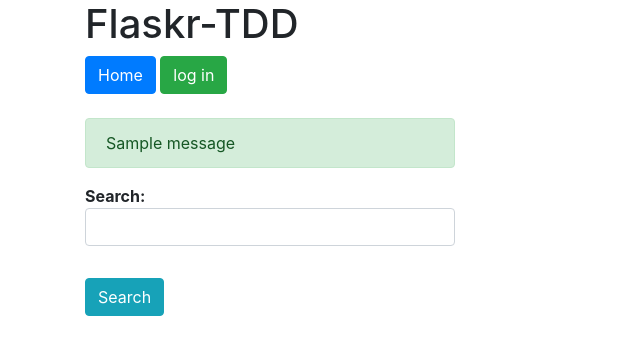
After one commit to BrickBeard/Flaskr-TDD, a Flask app: page /search/ in a window 1280 px wide. The commit adds this page. Shown: the top 355 px of the page, without its empty margins (0-640 px from the left). Run offline with Flask 2, Linux system fonts and the light colour scheme; one stand-in notice (Sample message) is shown; some libraries are stand-ins or nearby versions.

Commit message:
Updated the test file and added the search page.

```diff
--- a/app.py
+++ b/app.py
@@ -109,5 +109,13 @@ def delete_entry(post_id):
         result = {'status': 0, 'message': repr(e)}
     return jsonify(result)
 
+@app.route('/search/', methods=['GET'])
+def search():
+    query = request.args.get('query')
+    entries = db.session.query(models.Flaskr)
+    if query:
+        return render_template('search.html', entries=entries, query=query)
+    return render_template('search.html')
+
 if __name__ == '__main__':
     app.run(host='0.0.0.0', port=5050)
--- a/templates/index.html
+++ b/templates/index.html
@@ -9,7 +9,7 @@
     <div class="container">
 
     <h1>Flaskr-TDD</h1>
-
+    <a class='btn btn-info'  role='button' href="{{ url_for('search') }}">Search</a>
     {% if not session.logged_in %}
       <a class="btn btn-success" role="button" href="{{ url_for('login') }}">log in</a>
     {% else %}
--- /dev/null
+++ b/templates/search.html
@@ -0,0 +1,48 @@
+<!DOCTYPE html>
+<html>
+<head>
+    <title>Flaskr</title>
+    <link rel="stylesheet" type="text/css" href="//stackpath.bootstrapcdn.com/bootstrap/4.1.1/css/bootstrap.min.css">
+</head>
+<body>
+
+    <div class="container">
+
+        <h1>Flaskr-TDD</h1>
+        <a class="btn btn-primary" role="button" href="{{ url_for('index') }}"> Home </a>
+        {% if not session.logged_in %}
+            <a class="btn btn-success" role="button" href="{{ url_for('login') }}">log in</a>
+        {% else %}
+            <a class="btn btn-warning" role="button" href="{{ url_for('logout') }}">log out</a>
+        {% endif %}
+
+        <br><br>
+
+        {% for message in get_flashed_messages() %}
+            <div class="flash alert alert-success col-sm-4" role="success">{{ message }}</div>
+        {% endfor %}
+
+        <form action="{{ url_for('search') }}" method="get" class="from-group">
+            <dl>
+                <dt>Search:</dt>
+                <dd><input type="text" name="query" class="form-control col-sm-4" ></dd>
+                <br>
+                <dd><input type="submit" class="btn btn-info" value="Search" ></dd>
+            </dl>
+        </form>
+
+        <ul class="entries">
+        {% for entry in entries %}
+            {% if query.lower() in entry.title.lower() or query.lower() in entry.text.lower() %}
+                <li class="entry"><h2 id="{{ entry.post_id }}">{{ entry.title }}</h2>{{ entry.text|safe }}</li>
+            {% endif %}
+        {% endfor %}
+        </ul>
+    </div>
+
+<script src="//code.jquery.com/jquery-2.2.4.min.js"></script>
+<script src="//stackpath.bootstrapcdn.com/bootstrap/4.1.1/js/bootstrap.min.js"></script>
+<script type="text/javascript" src="{{url_for('static', filename='main.js') }}"></script>
+
+</body>
+</html>
```
Also changed, not shown: flaskr.db.
